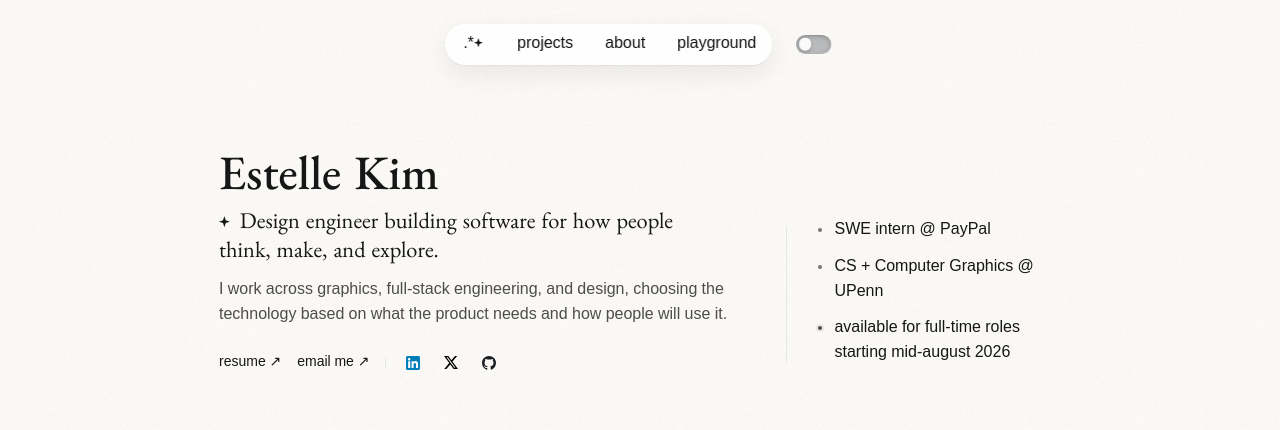
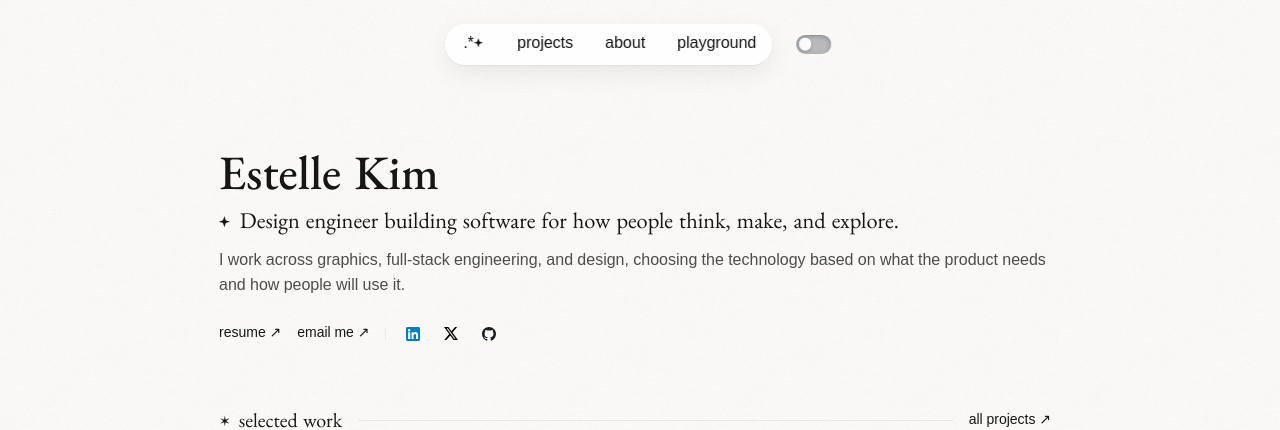
Before and after one commit to kimestelle/my-portfolio, a Next.js app: page / in a window 1280 px wide. Shown: the top 430 px of the page. Built offline with nearby package versions, Linux system fonts and the light colour scheme; a web font is replaced by a local one.

Commit message:
simplify portfolio cover layout

```diff
--- a/src/app/components/Cover.tsx
+++ b/src/app/components/Cover.tsx
@@ -7,8 +7,7 @@ import { CursorTooltip } from './Tooltip';
 export default function Cover() {
   return (
     <div className="relative w-full pb-16 pt-6 md:pb-16 md:pt-10">
-      <header className="grid w-full gap-10 md:grid-cols-[minmax(0,1.45fr)_minmax(15rem,0.75fr)] md:items-end md:gap-14">
-        <div className="max-w-xl">
+      <header className="w-full">
         <ShimmerText as="h1" className="type-identity">
           Estelle Kim
         </ShimmerText>
@@ -16,15 +15,15 @@ export default function Cover() {
         <div className="star-line-north mt-2">
           <span className="star-glyph-north" aria-hidden="true">✦</span>
           <ShimmerText as="h2" className="star-copy-north">
-              Design engineer building software for how people think, make,
-              and explore.
+            Design engineer building software for how people think, make, and
+            explore.
           </ShimmerText>
         </div>
 
         <p className="mt-3 text-[color:var(--text-secondary)]">
-            I work across graphics, full-stack engineering, and design,
-            choosing the technology based on what the product needs and how
-            people will use it.
+          I work across graphics, full-stack engineering, and design, choosing
+          the technology based on what the product needs and how people will
+          use it.
         </p>
 
         <div className="mt-6 flex flex-wrap items-center gap-x-4 gap-y-2">
@@ -100,33 +99,6 @@ export default function Cover() {
             </a>
           </CursorTooltip>
         </div>
-        </div>
-
-        <aside
-          aria-label="Current status"
-          className="border-t border-[color:var(--line-color)] pt-5 md:relative md:mb-1 md:border-t-0 md:pb-1 md:pl-7 md:pt-0 md:before:absolute md:before:bottom-2 md:before:left-0 md:before:top-2 md:before:w-px md:before:bg-[color:var(--line-color)]"
-        >
-          <ul className="flex flex-col gap-3">
-            <li className="grid grid-cols-[0.75rem_minmax(0,1fr)] gap-2">
-              <span aria-hidden="true" className="flex justify-center pt-[0.62rem]">
-                <span className="h-1 w-1 rounded-full bg-[color:var(--text-meta)]" />
-              </span>
-              <span>SWE intern @ PayPal</span>
-            </li>
-            <li className="grid grid-cols-[0.75rem_minmax(0,1fr)] gap-2">
-              <span aria-hidden="true" className="flex justify-center pt-[0.62rem]">
-                <span className="h-1 w-1 rounded-full bg-[color:var(--text-meta)]" />
-              </span>
-              <span>CS + Computer Graphics @ UPenn</span>
-            </li>
-            <li className="grid grid-cols-[0.75rem_minmax(0,1fr)] gap-2">
-              <span aria-hidden="true" className="flex justify-center pt-[0.62rem]">
-                <span className="h-1 w-1 rounded-full bg-[color:var(--text-secondary)] shadow-[0_0_0_2px_rgba(22,22,22,0.07)]" />
-              </span>
-              <span>available for full-time roles starting mid-august 2026</span>
-            </li>
-          </ul>
-        </aside>
       </header>
     </div>
   );
```
Lines whose indentation alone changed are shown as unchanged.
